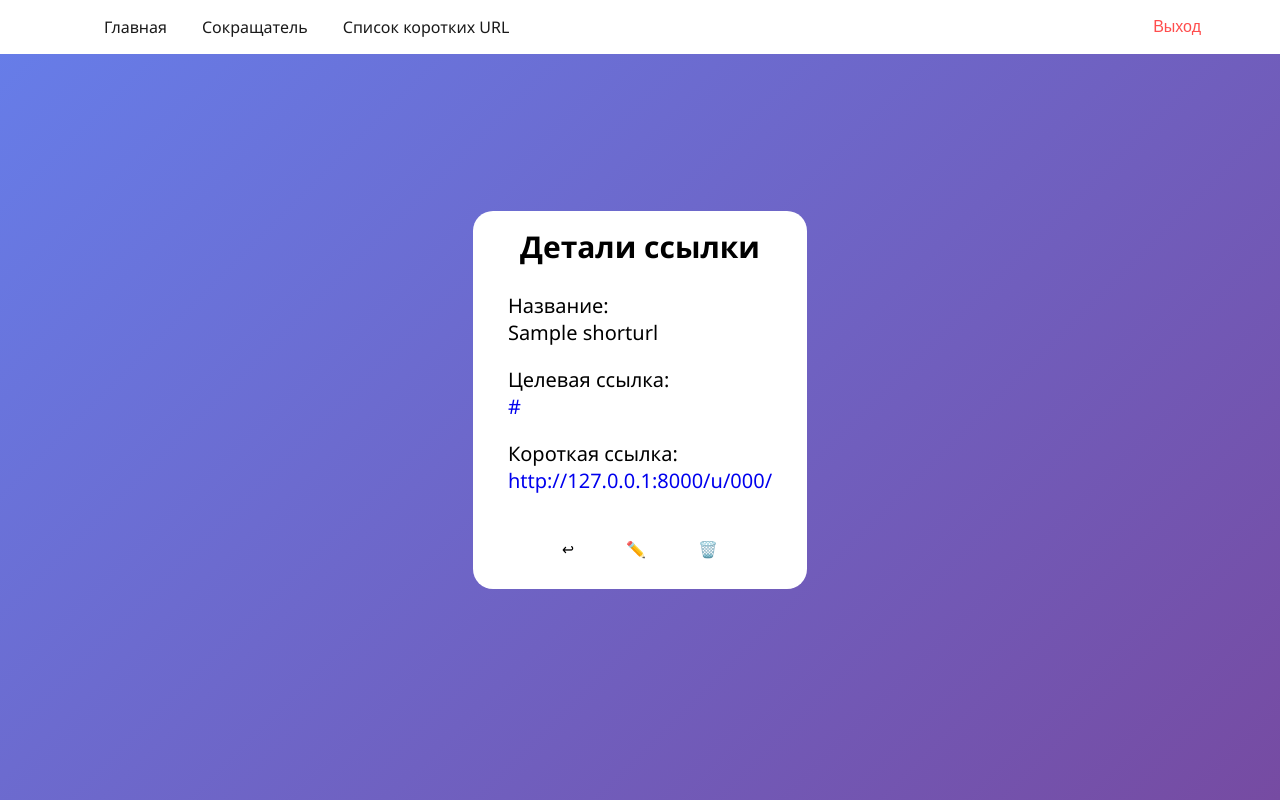
After one commit to Dosto4k/URL_Shortener, a Django app: page /short-url/1/ in a window 1280 px wide. The commit adds this page. Run offline with Django 5.2, Linux system fonts and the light colour scheme; a user stored in the database is signed in; tables that the repository leaves empty hold one stand-in row (values such as "Sample post").

Commit message:
feat(shortener): add detail short url page

```diff
--- a/shortener/models.py
+++ b/shortener/models.py
@@ -2,6 +2,7 @@ from typing import Self
 
 from django.contrib.auth import get_user_model
 from django.db import models
+from django.urls import reverse
 
 from shortener.validators import code_contains_only_allowed_chars
 
@@ -48,6 +49,9 @@ class ShortURL(models.Model):
             code=self.code,
         )
 
+    def get_absolute_url(self) -> str:
+        return reverse("shortener:detail-short-url", kwargs={"pk": self.pk})
+
     @classmethod
     def get_object_or_none(cls, **filters) -> Self | None:  # noqa:ANN003
         """Возвращает ShortURL по фильтрам или None, если его не существует"""
--- a/shortener/static/shortener/css/style.css
+++ b/shortener/static/shortener/css/style.css
@@ -268,137 +268,6 @@ main {
 .success-btn:active {
     transform: translateY(0);
 }
-/*
-
-.links-page__cards-container {
-  --links-view-columns: 1;
-  display: grid;
-  gap: 1.6rem;
-  grid-template-columns: repeat(var(--links-view-columns), minmax(0, 1fr));
-  width: 700px;
-
-}
-
-.link-card-container {
-  container-type: inline-size;
-  container-name: linkcard;
-  display: flex;
-}
-
-.link-card {
-  display: grid;
-  grid-template-columns: auto 1fr auto;
-  grid-template-rows: auto auto auto;
-  grid-template-areas: "main-info actions" "destination .";
-  align-items: start;
-  background-color: #ffffff;
-  border: 0.1rem solid transparent;
-  border-radius: 1.2rem;
-  flex: 1;
-  padding: 1.6rem 1.6rem 2.4rem 3.2rem;
-  position: relative;
-}
-
-.url-name, .short-url, .destination-url {
-  display: -webkit-box;
-  -webkit-line-clamp: 1;
-  -webkit-box-orient: vertical;
-  overflow: hidden;
-  word-break: break-all;
-}
-
-.link-card-container .link-card__main-info {
-  grid-area: main-info;
-  display: flex;
-  flex-direction: column;
-  gap: 0.8rem;
-}
-
-.link-card-container .link-card__main-info__shortlink a {
-  color: #273144;
-  font-size: 1.6rem;
-  line-height: 2.4rem;
-  color: #2a5bd7;
-  font-weight: 500;
-}
-.link-card-container .link-card__main-info__shortlink a:hover {
-  color: #2a5bd7;
-  text-decoration: underline;
-}
-
-.link-card-container .link-card__actions {
-  grid-area: actions;
-  align-items: center;
-  display: flex;
-  gap: 0.8rem;
-  margin-left: auto;
-}
-
-.link-card-container .link-card__destination {
-  grid-area: destination;
-  align-items: center;
-  display: flex;
-  gap: 0.8rem;
-  padding-top: 0.8rem;
-}
-
-.link-card-container .link-card__destination a {
-  color: #273144;
-  font-size: 1.6rem;
-  line-height: 2.4rem;
-  color: #273144;
-}
-
-.link-card-container .link-card__destination a:hover {
-  color: #273144;
-  text-decoration: underline;
-}
-
-html {
-  -webkit-box-sizing: border-box;
-  -moz-box-sizing: border-box;
-  box-sizing: border-box;
-  font-size: 10px;
-}
-
-.enter {
-  font-family: "Bitly Display", system-ui, "Segoe UI", "Roboto", "Helvetica", "Arial", sans-serif, "Apple Color Emoji", "Segoe UI Emoji";
-  font-size: 1.4rem;
-}
-
-.url-name {
-  color: #273144;
-  font-weight: 600;
-  letter-spacing: 0.01em;
-  font-size: 2rem;
-  line-height: 2.4rem;
-  padding: 0;
-  margin: 0.8rem 0;
-}
-
-.orb-button {
-  display: inline-flex;
-  align-items: center;
-  background: #ffffff;
-  border-radius: 0.4rem;
-  border: none;
-  color: #ffffff;
-  cursor: pointer;
-  font-weight: 500;
-  font-size: 1.6rem;
-  justify-content: center;
-  letter-spacing: 0;
-  min-height: 4rem;
-  outline: none;
-  text-align: center;
-  padding: 0 1.6rem;
-  word-break: normal;
-  overflow-wrap: normal;
-}
-
-.orb-button:hover {
-  background: #f4f6fa;
-} */
 
 .list-url-container {
   display: flex;
@@ -447,6 +316,7 @@ html {
 }
 
 .short-url-card-short-url-name,
+.short-url-card-detail-url,
 .short-url-card-short-url .url,
 .short-url-card-destination-url .url {
   display: -webkit-box;
@@ -454,6 +324,14 @@ html {
   -webkit-box-orient: vertical;
   overflow: hidden;
   word-break: break-all;
+}
+
+.short-url-card-detail-url {
+  color: black;
+}
+
+.short-url-card-detail-url:hover {
+  opacity: 0.7;
 }
 
 .short-url-card-container .short-url-card-main-info {
@@ -610,3 +488,40 @@ html {
 .page-link.disabled {
     background-color: #ffffff;
 }
+
+.short-url-detail-container {
+  background-color: #fff;
+  border-radius: 20px;
+  display: flex;
+  flex-direction: column;
+  align-items: center;
+}
+
+.short-url-detail-h4 {
+  margin-top: 15px;
+  font-size: 3rem;
+  font-weight: 600;
+}
+
+.short-url-detail-fields-container {
+  margin: 15px;
+}
+
+.short-url-detail-field-group {
+  justify-content: left;
+  flex-direction: column;
+  font-size: 2rem;
+  padding: 10px 20px;
+}
+
+.short-url-detail-field-group p {
+  max-width: 400px;
+  word-break: break-all;
+}
+
+.short-url-detail-actions {
+  display: flex;
+  margin: 20px;
+  margin-top: 10px;
+  gap: 20px;
+}
--- /dev/null
+++ b/shortener/templates/shortener/detail_short_url.html
@@ -0,0 +1,34 @@
+{% extends "base.html" %}
+
+{% load static %}
+
+{% block title %}Детали короткой ссылки "{{object.title}}"{% endblock title %}
+
+{% block extra_head %}
+<link rel="stylesheet" href="{% static "shortener/css/style.css" %}">
+{% endblock extra_head %}
+
+{% block content %}
+<div class="short-url-detail-container">
+    <h4 class="short-url-detail-h4">Детали ссылки</h4>
+    <div class="short-url-detail-fields-container">
+        <div class="short-url-detail-field-group">
+            <label>Название:</label>
+            <p>{{object.title}}</p>
+        </div>
+        <div class="short-url-detail-field-group">
+            <label>Целевая ссылка:</label>
+            <p><a href="{{object.url}}">{{object.url}}</a></p>
+        </div>
+        <div class="short-url-detail-field-group">
+            <label>Короткая ссылка:</label>
+            <p><a href="http://127.0.0.1:8000/u/{{object.code}}/">http://127.0.0.1:8000/u/{{object.code}}/</a></p>
+        </div>
+    </div>
+    <div class="short-url-detail-actions">
+        <a style="color: black" href="{% url "shortener:list-short-url" %}" class="short-url-action-button">↩</a>
+        <a href="#" class="short-url-action-button">✏️</a>
+        <a href="#" class="short-url-action-button">🗑️</a>
+    </div>
+</div>
+{% endblock content %}
--- a/shortener/templates/shortener/list_short_url.html
+++ b/shortener/templates/shortener/list_short_url.html
@@ -18,7 +18,7 @@
             <div class="short-url-card">
                 <div class="short-url-card-main-info">
                     <h3 class="short-url-card-short-url-name">
-                        {{url.title}}
+                        <a class="short-url-card-detail-url" href="{{ url.get_absolute_url }}">{{url.title}}</a>
                     </h3>
                     <div class="short-url-card-short-url">
                         {% with short_url='http://127.0.0.1:8000/u/'|add:url.code|add:'/' %}
--- a/shortener/urls.py
+++ b/shortener/urls.py
@@ -17,4 +17,7 @@ urlpatterns = [
         name="create-short-url-done",
     ),
     path("short-url/list/", views.ListShortURL.as_view(), name="list-short-url"),
+    path(
+        "short-url/<int:pk>/", views.DetailShortURL.as_view(), name="detail-short-url"
+    ),
 ]
--- a/shortener/views.py
+++ b/shortener/views.py
@@ -10,6 +10,7 @@ from django.shortcuts import get_object_or_404, render
 from django.urls import reverse
 from django.views.generic import (
     CreateView,
+    DetailView,
     ListView,
     RedirectView,
     TemplateView,
@@ -75,3 +76,10 @@ class ListShortURL(LoginRequiredMixin, ListView):
 
     def get_queryset(self) -> QuerySet[Any]:
         return ShortURL.objects.filter(owner=self.request.user)
+
+
+class DetailShortURL(LoginRequiredMixin, DetailView):
+    template_name = "shortener/detail_short_url.html"
+
+    def get_queryset(self) -> QuerySet[ShortURL]:
+        return ShortURL.objects.filter(owner=self.request.user)
```
